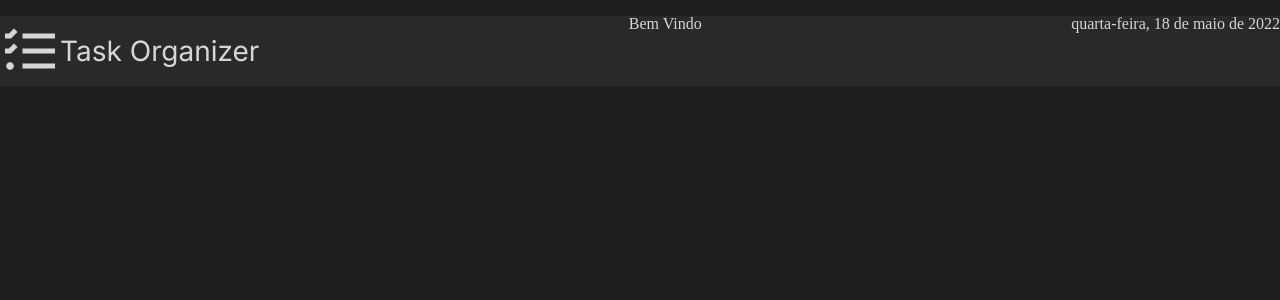
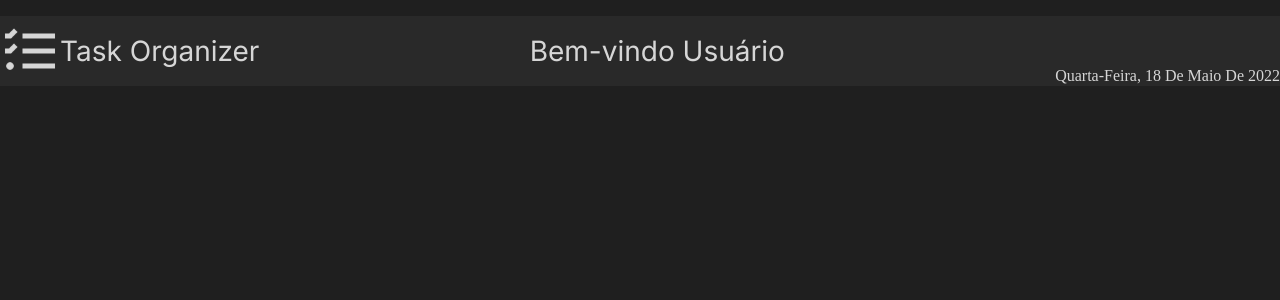
Before and after one commit to rogeriop1990cv/ebytr-task-organizer, a React (Create React App) app in the folder frontend/: page / in a window 1280 px wide. Shown: the top 300 px of the page. Built offline with nearby package versions, Linux system fonts and the light colour scheme.

Commit message:
style(header): finalizing header css

```diff
--- a/frontend/src/components/Header.css
+++ b/frontend/src/components/Header.css
@@ -1,9 +1,11 @@
 @import url('https://fonts.googleapis.com/css2?family=Inter&family=Open+Sans:ital,wght@0,300;0,400;0,500;0,600;0,700;0,800;1,300;1,400;1,500;1,600;1,700;1,800&display=swap');
 
-.header, .header__logo, .header__welcome, .header__date, .header__logo, .header__text, .header__image {
-  background-color: var(--background-div-color);
+.header * {
+  background: transparent;
 }
+
 .header{
+  align-items: center;
   display: flex;
   justify-content: space-between;
   margin-top: 16px;
@@ -23,12 +25,16 @@
   font-size: 28px;
   line-height: 34px;
 }
-/*
 .header__welcome{
-
+  font-family: 'Inter', sans-serif;
+  font-style: normal;
+  font-weight: 400;
+  font-size: 28px;
 }
 
-
 .header__date{
-
-} */
+  display: flex;
+  align-items: flex-end;
+  height: 65px;
+  text-transform: capitalize;
+}
--- a/frontend/src/components/Header.js
+++ b/frontend/src/components/Header.js
@@ -16,8 +16,8 @@ function Header() {
         <img className="header__image" src={logo} alt="logo" />
         <div className="header__text">Task Organizer</div>
       </div>
-      <div className="header__welcome">Bem Vindo</div>
-      <div className="header__date">{ date }</div>
+      <div className="header__welcome">Bem-vindo Usuário</div>
+      <div className="header__date"><div>{ date }</div></div>
     </header>
   );
 }
```
Also changed, not shown: 1 other file (tests, documents, lock files or other folders).
